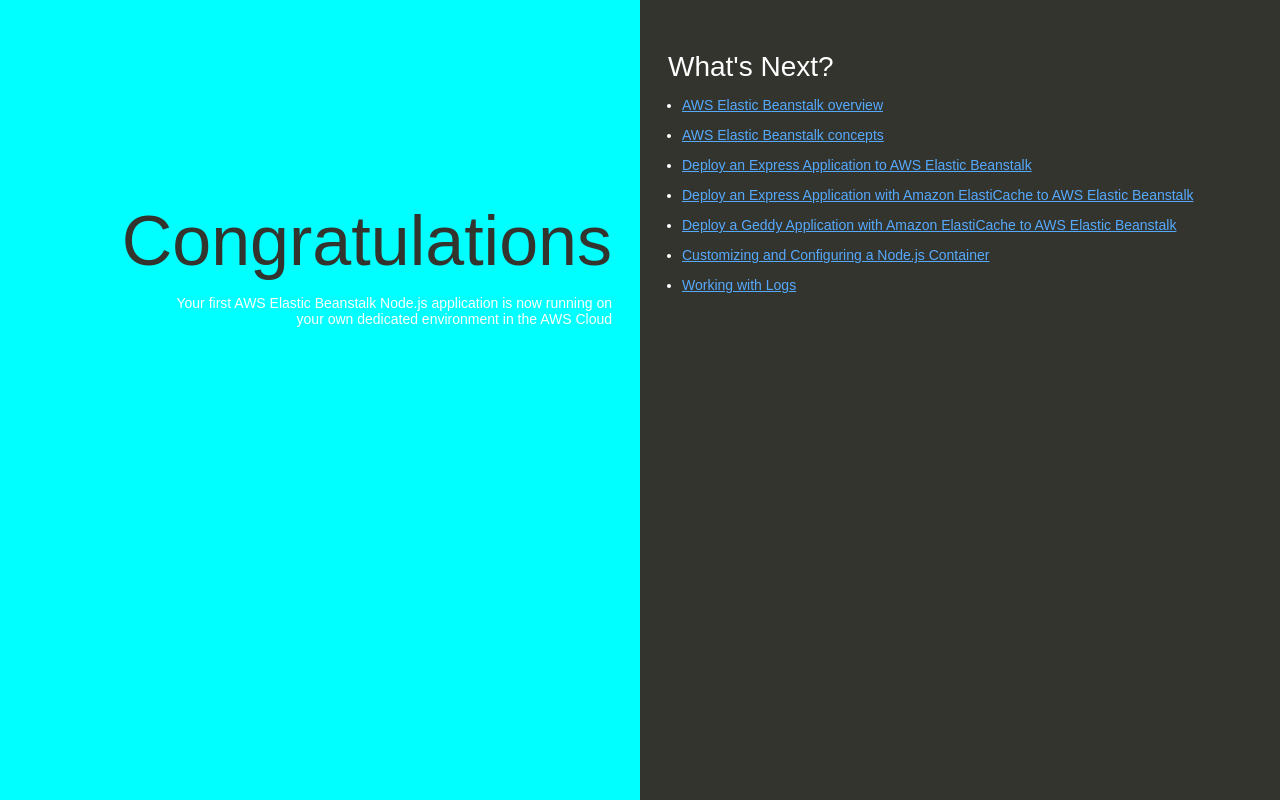
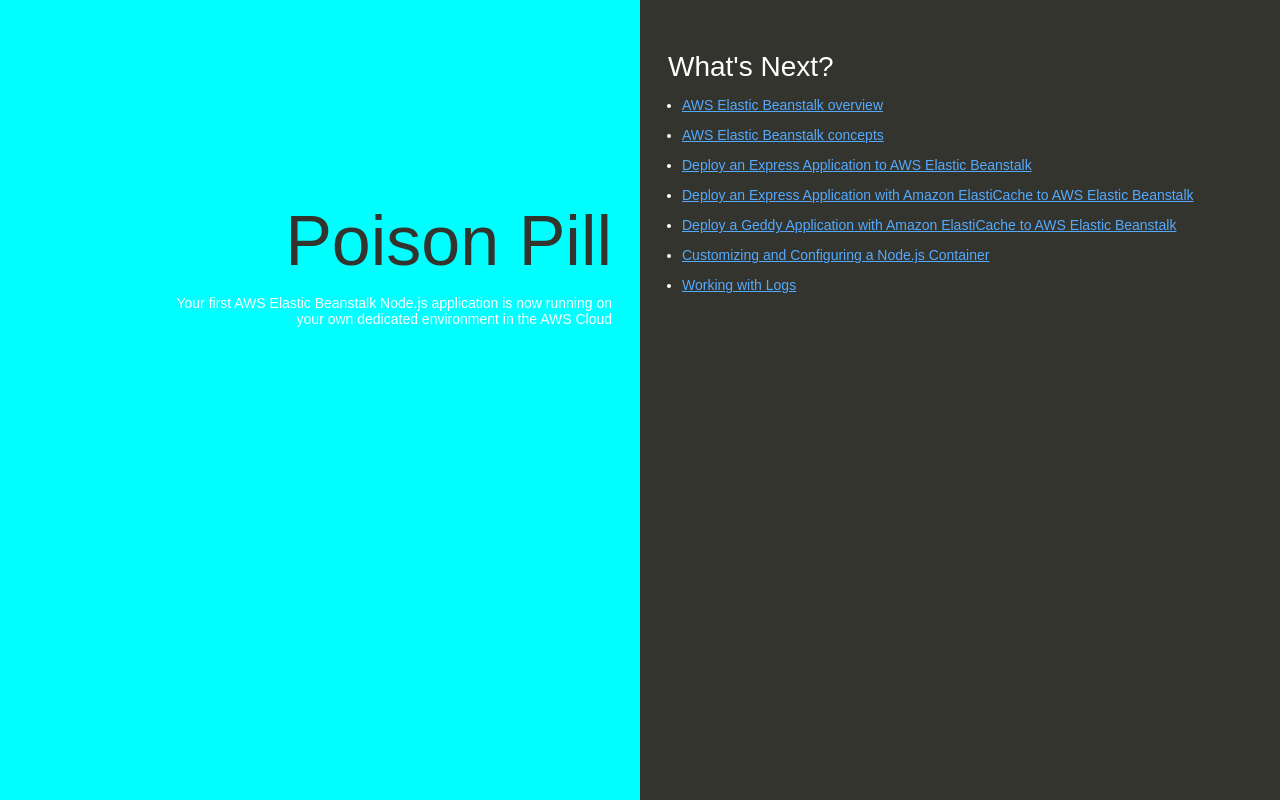
Before and after one commit to ghubant2002/my-nodejs-app, a website: page index.html in a window 1280 px wide. Drawn offline with Linux system fonts and the light colour scheme.

Commit message:
Change header text from 'Congratulations' to 'Poison Pill'

```diff
--- a/index.html
+++ b/index.html
@@ -74,7 +74,7 @@
   </head>
   <body>
     <div class="textColumn">
-      <h1>Congratulations</h1>
+      <h1>Poison Pill</h1>
       <p>Your first AWS Elastic Beanstalk Node.js application is now running on your own dedicated environment in the AWS Cloud</p>
     </div>
     <div class="linksColumn">
```
